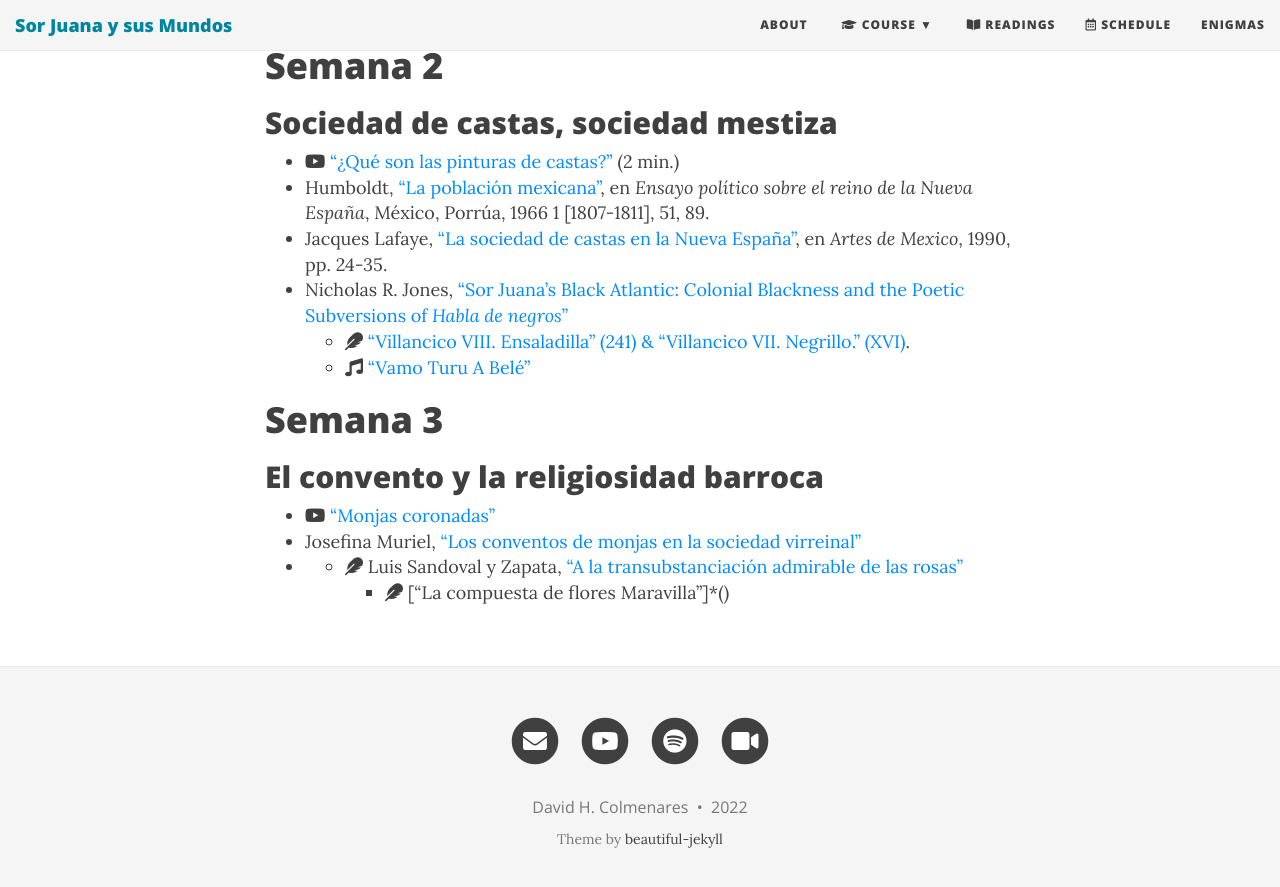
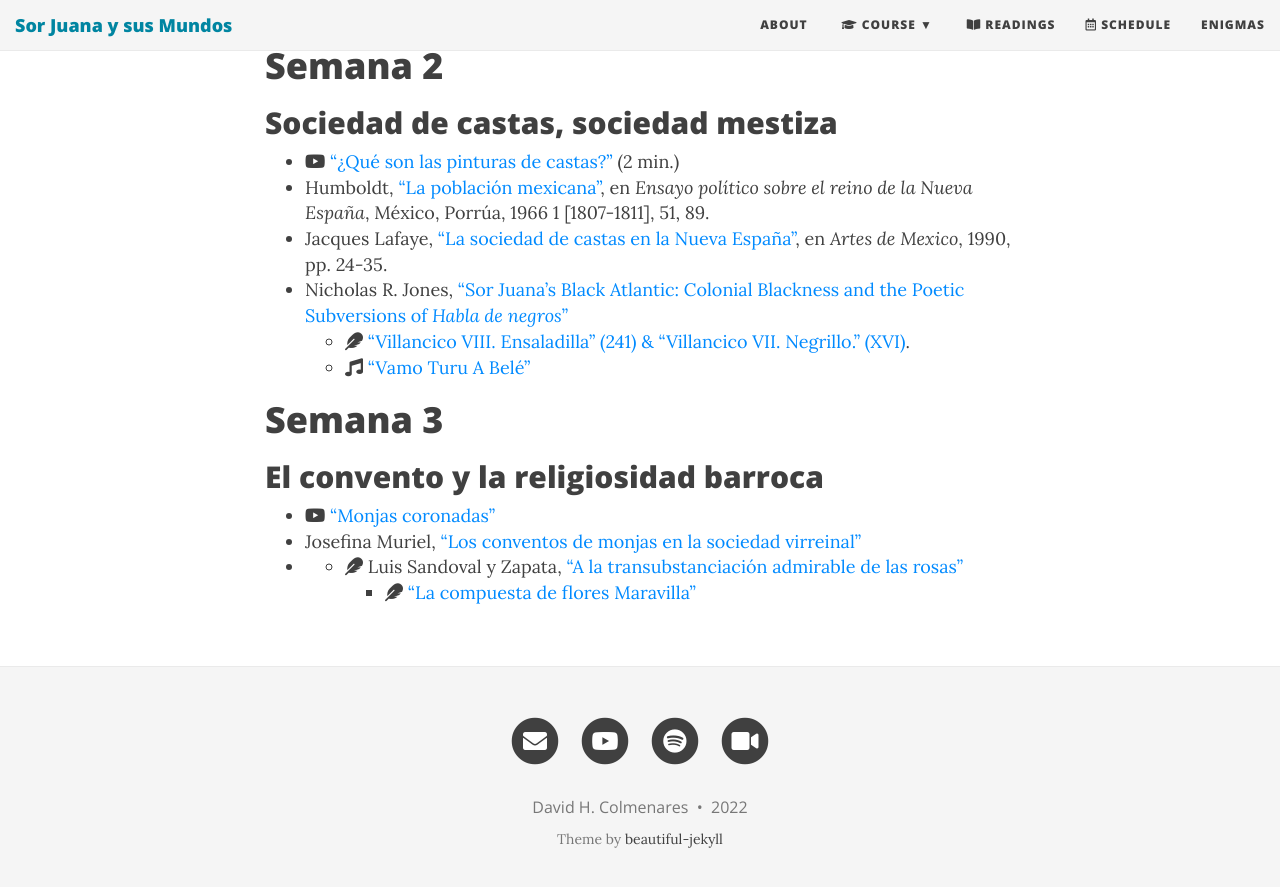
Before and after one commit to Hipomenes/sorjuana, a Jekyll site: the page built from syllabus.md, in a window 1280 px wide and 900 px high, scrolled down 1206 px. Shown: the top 887 px of the window. Built offline with Jekyll 4.4.1, drawn with Linux system fonts in a browser that asks for light colours; nearby versions of some CDN libraries.

Commit message:
Update syllabus.md

```diff
--- a/syllabus.md
+++ b/syllabus.md
@@ -43,4 +43,4 @@ bigimg: http://www.ilovelibraries.org/sites/default/files/palafoxianazoom.png
 - Josefina Muriel, ["Los conventos de monjas en la sociedad virreinal"](https://bushare-my.sharepoint.com/:b:/g/personal/dhcg_bu_edu/EYgRw9KflY9AjyJXAV6PZF4BtIw_uZdXvMPa48A0DfrtXg?e=aE1I0I)
 -
     - <i class="fas fa-feather"></i> Luis Sandoval y Zapata, ["A la transubstanciación admirable de las rosas"]()
-        - <i class="fas fa-feather"></i> ["La compuesta de flores Maravilla"]*()
+        - <i class="fas fa-feather"></i> ["La compuesta de flores Maravilla"]()
```
